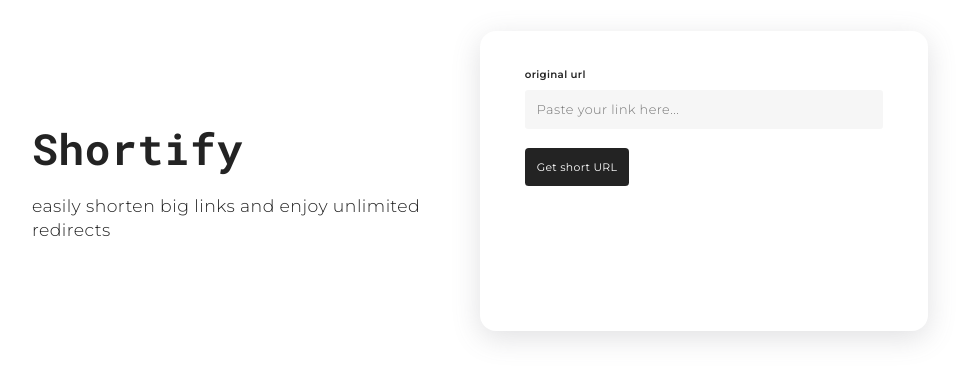
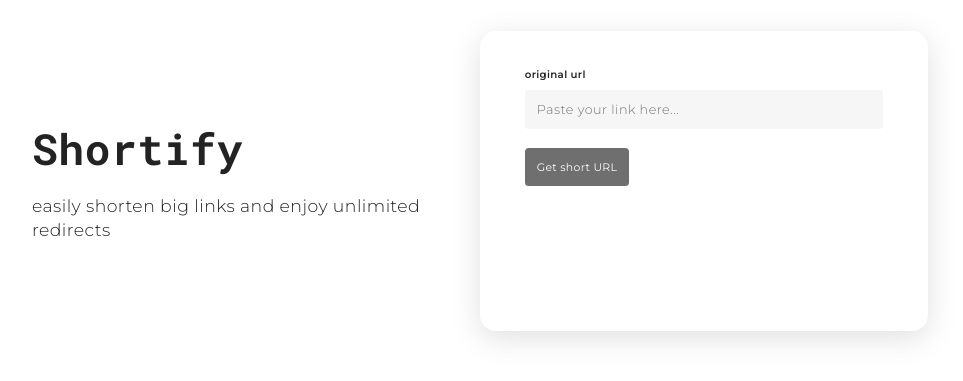
Before and after one commit to rabbykhairul/shortify-front-end, a React (Create React App) app: page / in a window 1280 px wide. Shown: the part 219-600 px from the top of the page, without its empty margins (160-1123 px from the left). Built offline with nearby package versions, Linux system fonts and the light colour scheme.

Commit message:
UrlShortenerForm - prevent user from submitting an empty form

```diff
--- a/src/components/homepage/urlShortener/UrlShortenerForm.jsx
+++ b/src/components/homepage/urlShortener/UrlShortenerForm.jsx
@@ -17,6 +17,10 @@ const UrlShortenerForm = (props) => {
     onSubmit(originalURL);
   };
 
+  const shouldSubmitButtonBeDisabled = () => {
+    return originalURL.length === 0;
+  };
+
   return (
     <form onSubmit={handleFormSubmit}>
       <Input
@@ -27,7 +31,7 @@ const UrlShortenerForm = (props) => {
         value={originalURL}
         onChange={updateOriginalURL}
       />
-      <Button label="Get short URL" />
+      <Button label="Get short URL" disabled={shouldSubmitButtonBeDisabled()} />
     </form>
   );
 };
```
